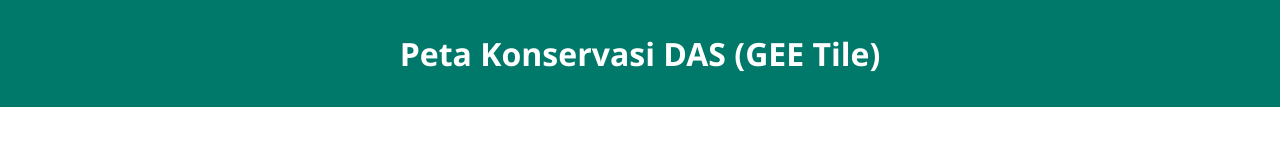
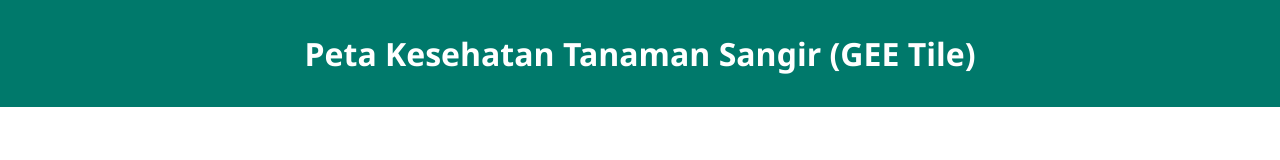
Before and after one commit to ridhoarazzak/Kesehatan-tanaman-sangir, a plain HTML site: page index.html in a window 1280 px wide. Drawn offline with nearby package versions, Linux system fonts and the light colour scheme.

Commit message:
Update index.html

```diff
--- a/index.html
+++ b/index.html
@@ -3,7 +3,7 @@
 <head>
   <meta charset="UTF-8" />
   <meta name="viewport" content="width=device-width, initial-scale=1.0"/>
-  <title>Peta Konservasi DAS</title>
+  <title>Peta Kesehatan Tanaman Sangir</title>
   <link rel="stylesheet" href="https://unpkg.com/leaflet/dist/leaflet.css" />
   <style>
     body {
@@ -41,7 +41,7 @@
 </head>
 <body>
 
-  <h1>Peta Konservasi DAS (GEE Tile)</h1>
+  <h1>Peta Kesehatan Tanaman Sangir (GEE Tile)</h1>
   <div id="map"></div>
 
   <!-- Leaflet -->
```
